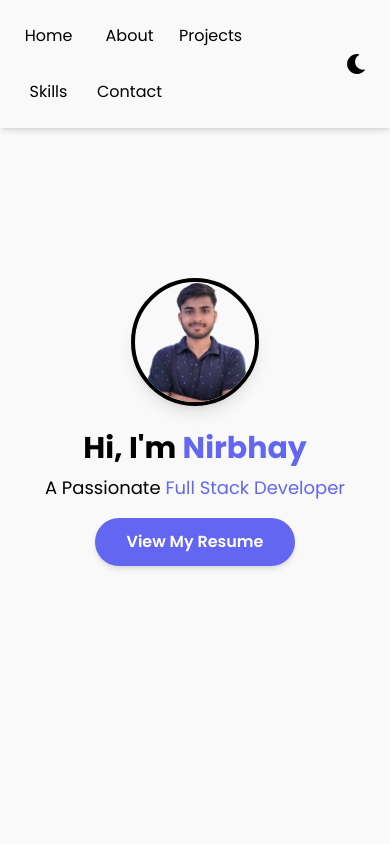
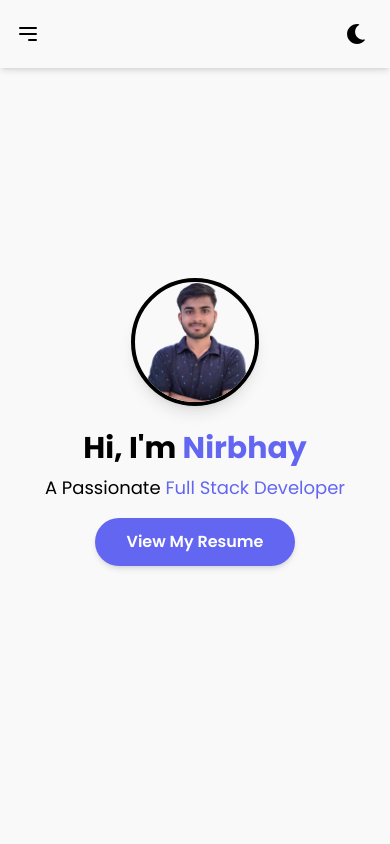
Before and after one commit to NirbhaySingh74/portfoio, a React (Vite) app: page / in a window 390 px wide. Shown: the top 844 px of the page. Built offline with nearby package versions, Linux system fonts and the light colour scheme.

Commit message:
Header modified

```diff
--- a/src/components/Header.tsx
+++ b/src/components/Header.tsx
@@ -1,56 +1,117 @@
-import React from "react";
+import React, { useState } from "react";
 import ThemeToggleButton from "./ThemeToggleButton";
 
 const Header: React.FC = () => {
+  const [menuOpen, setMenuOpen] = useState(false);
+
+  const toggleMenu = () => {
+    setMenuOpen(!menuOpen);
+  };
+
+  const handleNavLinkClick = () => {
+    setMenuOpen(false); // Close the menu when a link or theme toggle is clicked
+  };
+
   return (
     <header className="w-full py-4 fixed top-0 left-0 z-10 shadow-md bg-[var(--background-color)] text-[var(--text-color)]">
       <div className="container mx-auto px-4 flex justify-between items-center">
-        <nav>
-          <ul className="grid grid-cols-3 gap-4 text-center md:flex md:justify-center md:space-x-8">
-            <li className="col-span-1">
+        <button
+          className="text-[var(--text-color)] md:hidden"
+          onClick={toggleMenu}
+          aria-label="Toggle menu"
+        >
+          {menuOpen ? (
+            <svg
+              xmlns="http://www.w3.org/2000/svg"
+              className="h-6 w-6"
+              fill="none"
+              viewBox="0 0 24 24"
+              stroke="currentColor"
+            >
+              <path
+                strokeLinecap="round"
+                strokeLinejoin="round"
+                strokeWidth={2}
+                d="M6 18L18 6M6 6l12 12"
+              />
+            </svg>
+          ) : (
+            <svg
+              xmlns="http://www.w3.org/2000/svg"
+              className="h-6 w-6"
+              fill="none"
+              viewBox="0 0 24 24"
+              stroke="currentColor"
+            >
+              <path
+                strokeLinecap="round"
+                strokeLinejoin="round"
+                strokeWidth={2}
+                d="M4 6h16M4 12h16m-7 6h7"
+              />
+            </svg>
+          )}
+        </button>
+
+        <nav
+          className={`${
+            menuOpen ? "block" : "hidden"
+          } w-full md:flex md:items-center md:w-auto`}
+        >
+          <ul className="flex flex-col md:flex-row md:justify-center md:space-x-8">
+            <li className="py-2 md:py-0">
               <a
                 href="#"
                 className="block py-2 hover:text-indigo-500 transition duration-300"
+                onClick={handleNavLinkClick}
               >
                 Home
               </a>
             </li>
-            <li className="col-span-1">
+            <li className="py-2 md:py-0">
               <a
                 href="#about"
                 className="block py-2 hover:text-indigo-500 transition duration-300"
+                onClick={handleNavLinkClick}
               >
                 About
               </a>
             </li>
-            <li className="col-span-1">
+            <li className="py-2 md:py-0">
               <a
                 href="#projects"
                 className="block py-2 hover:text-indigo-500 transition duration-300"
+                onClick={handleNavLinkClick}
               >
                 Projects
               </a>
             </li>
-
-            <li className="col-span-1 md:col-auto">
+            <li className="py-2 md:py-0">
               <a
                 href="#skills"
                 className="block py-2 hover:text-indigo-500 transition duration-300"
+                onClick={handleNavLinkClick}
               >
                 Skills
               </a>
             </li>
-            <li className="col-span-1 md:col-auto">
+            <li className="py-2 md:py-0">
               <a
                 href="#contact"
                 className="block py-2 hover:text-indigo-500 transition duration-300"
+                onClick={handleNavLinkClick}
               >
                 Contact
               </a>
             </li>
           </ul>
         </nav>
-        <ThemeToggleButton />
+
+        <div className="ml-auto">
+          <div onClick={handleNavLinkClick}>
+            <ThemeToggleButton />
+          </div>
+        </div>
       </div>
     </header>
   );
```
